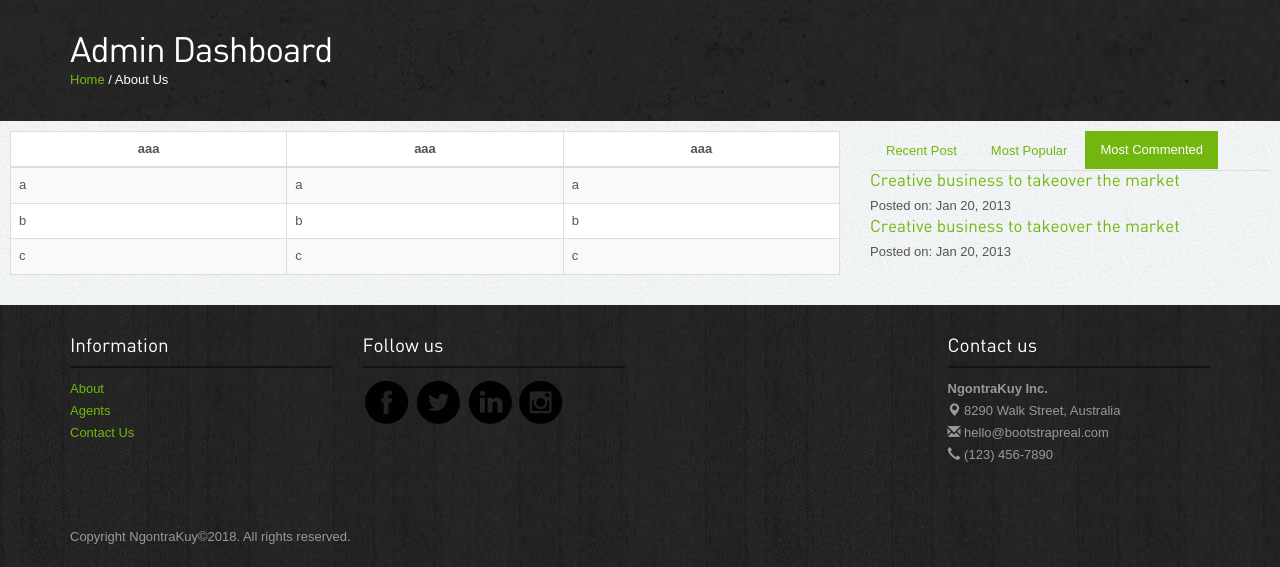
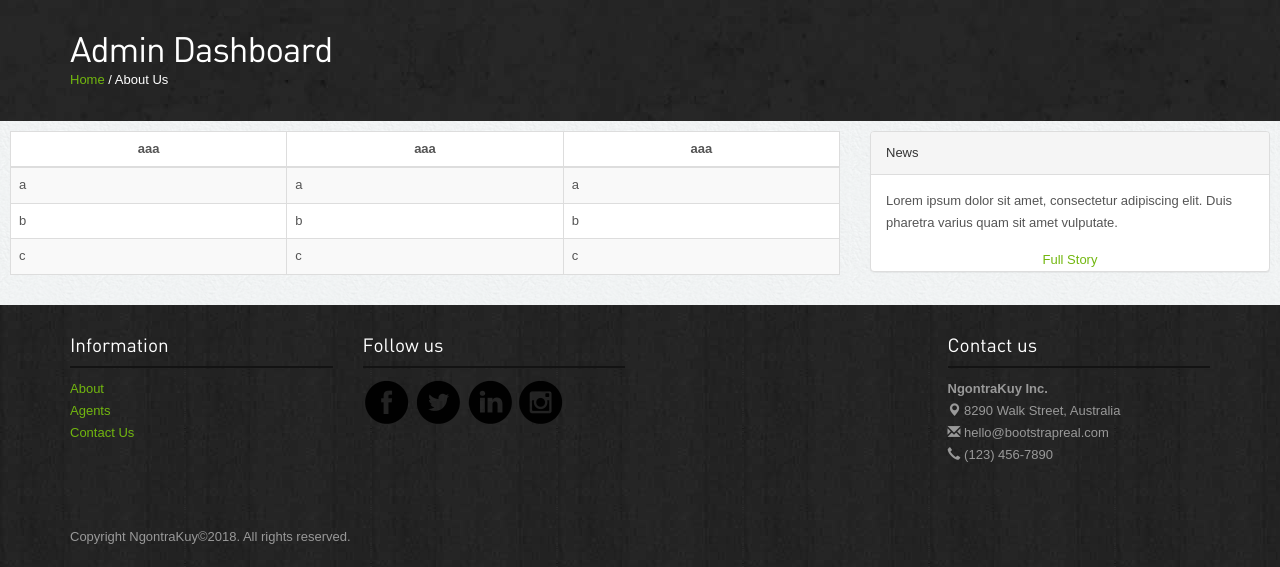
Before and after one commit to remonc97/NgontraKuy, a CodeIgniter app: page /NgontraKuy/Register in a window 1280 px wide. Shown: the part 90-657 px from the top of the page. Run offline with CodeIgniter, Linux system fonts and the light colour scheme; some libraries are stand-ins or nearby versions; some web fonts are replaced.

Commit message:
change the news widget into new one

```diff
--- a/application/views/admin.php
+++ b/application/views/admin.php
@@ -61,60 +61,13 @@ $this->view('template/header');
 			</table>
 		</div>
 		<div class="col-lg-4 visible-lg">
-			<div class="tabbable">
-				<ul class="nav nav-tabs">
-					<li class=""><a href="#tab1" data-toggle="tab">Recent Post</a></li>
-					<li class=""><a href="#tab2" data-toggle="tab">Most Popular</a></li>
-					<li class="active"><a href="#tab3" data-toggle="tab">Most Commented</a></li>
-				</ul>
-				<div class="tab-content">
-					<div class="tab-pane" id="tab1">
-						<ul class="list-unstyled">
-							<li>
-								<h5><a href="blogdetail.php">Real estate marketing growing</a></h5>
-								<div class="info">Posted on: Jan 20, 2013</div>
-							</li>
-							<li>
-								<h5><a href="blogdetail.php">Real estate marketing growing</a></h5>
-								<div class="info">Posted on: Jan 20, 2013</div>
-							</li>
-							<li>
-								<h5><a href="blogdetail.php">Real estate marketing growing</a></h5>
-								<div class="info">Posted on: Jan 20, 2013</div>
-							</li>
-						</ul>
-					</div>
-					<div class="tab-pane" id="tab2">
-						<ul  class="list-unstyled">
-							<li>
-								<h5><a href="blogdetail.php">Market update on new apartments</a></h5>
-								<div class="info">Posted on: Jan 20, 2013</div>
-							</li>
-
-							<li>
-								<h5><a href="blogdetail.php">Market update on new apartments</a></h5>
-								<div class="info">Posted on: Jan 20, 2013</div>
-							</li>
-
-							<li>
-								<h5><a href="blogdetail.php">Market update on new apartments</a></h5>
-								<div class="info">Posted on: Jan 20, 2013</div>
-							</li>
-						</ul>
-					</div>
-					<div class="tab-pane active" id="tab3">
-						<ul class="list-unstyled">
-							<li>
-								<h5><a href="blogdetail.php">Creative business to takeover the market</a></h5>
-								<div class="info">Posted on: Jan 20, 2013</div>
-							</li>
-
-							<li>
-								<h5><a href="blogdetail.php">Creative business to takeover the market</a></h5>
-								<div class="info">Posted on: Jan 20, 2013</div>
-							</li>
-						</ul>
-					</div>
+			<div class="panel panel-default">
+				<div class="panel-heading">News</div>
+				<div class="panel-body">
+					Lorem ipsum dolor sit amet, consectetur adipiscing elit. Duis pharetra varius quam sit amet vulputate.
+				</div>
+				<div class="text-center">
+					<a href="#"><i class="fa fa-plus"></i>Full Story</a>
 				</div>
 			</div>
 		</div>
```
